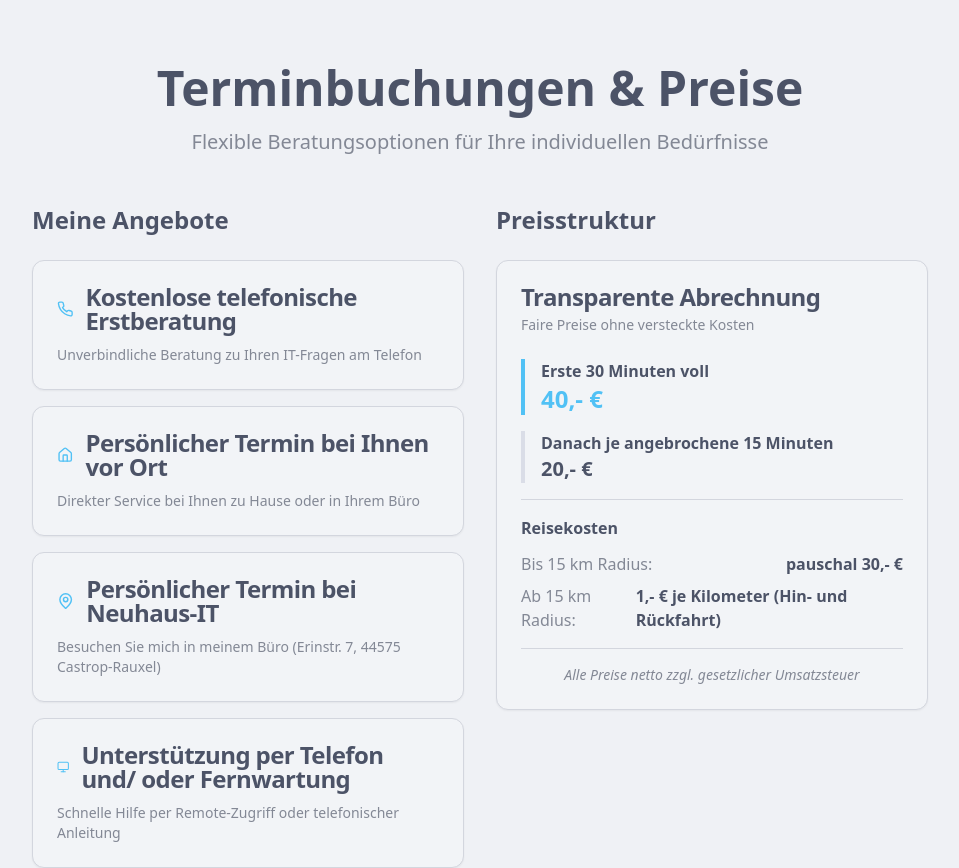
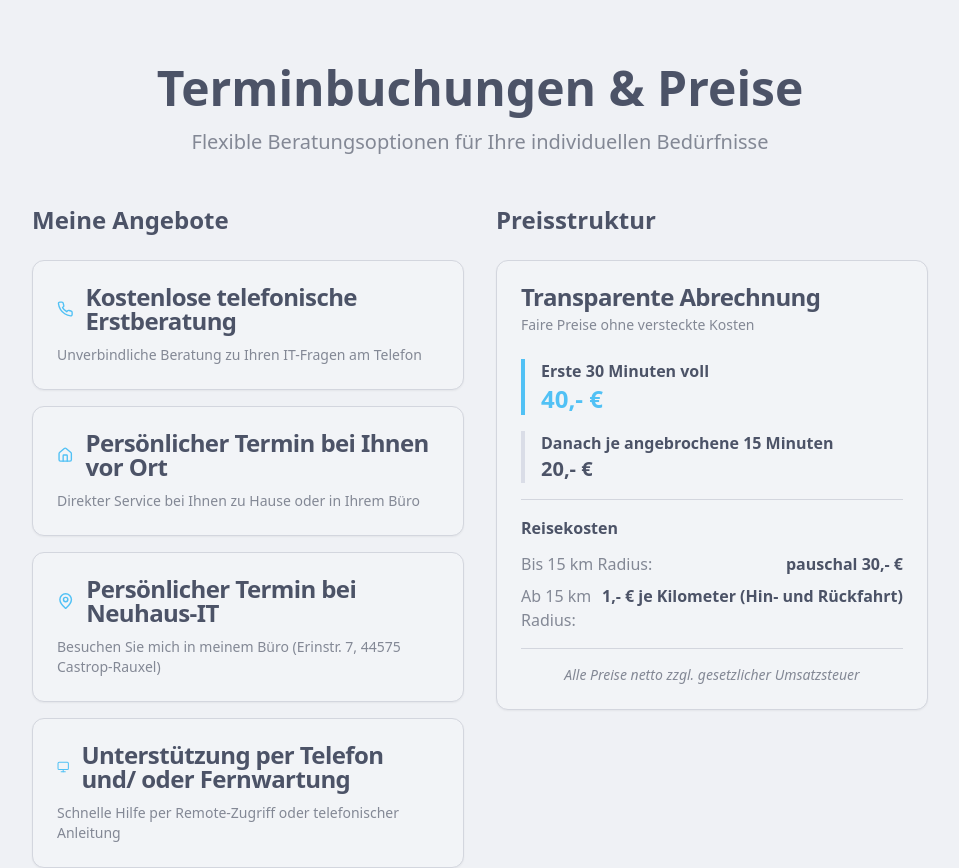
Before and after one commit to NeuhausIT/neuhaus-it, a React (Vite) app: page /terminbuchungen-preise in a window 1280 px wide. Shown: the top 868 px of the page, without its empty margins (160-1119 px from the left). Built offline with nearby package versions, Linux system fonts and the light colour scheme; the HTML template or start-up script is replaced by a standard one.

Commit message:
Align table columns

```diff
--- a/src/pages/Booking.tsx
+++ b/src/pages/Booking.tsx
@@ -92,19 +92,19 @@ const Booking = () => {
                     <div className="text-xl font-bold text-foreground">20,- €</div>
                   </div>
 
-                  <div className="pt-4 border-t">
-                    <h3 className="font-semibold text-foreground mb-3">Reisekosten</h3>
-                    <div className="space-y-2">
-                      <div className="flex justify-between items-center">
-                        <span className="text-muted-foreground">Bis 15 km Radius:</span>
-                        <span className="font-semibold">pauschal 30,- €</span>
-                      </div>
-                      <div className="flex justify-between items-center">
-                        <span className="text-muted-foreground">Ab 15 km Radius:</span>
-                        <span className="font-semibold">1,- € je Kilometer (Hin- und Rückfahrt)</span>
+                    <div className="pt-4 border-t">
+                      <h3 className="font-semibold text-foreground mb-3">Reisekosten</h3>
+                      <div className="space-y-2">
+                        <div className="flex">
+                          <span className="text-muted-foreground text-left flex-1">Bis 15 km Radius:</span>
+                          <span className="font-semibold text-right">pauschal 30,- €</span>
+                        </div>
+                        <div className="flex">
+                          <span className="text-muted-foreground text-left flex-1">Ab 15 km Radius:</span>
+                          <span className="font-semibold text-right">1,- € je Kilometer (Hin- und Rückfahrt)</span>
+                        </div>
                       </div>
                     </div>
-                  </div>
 
                   <div className="pt-4 border-t">
                     <p className="text-sm text-muted-foreground italic text-center">
```
